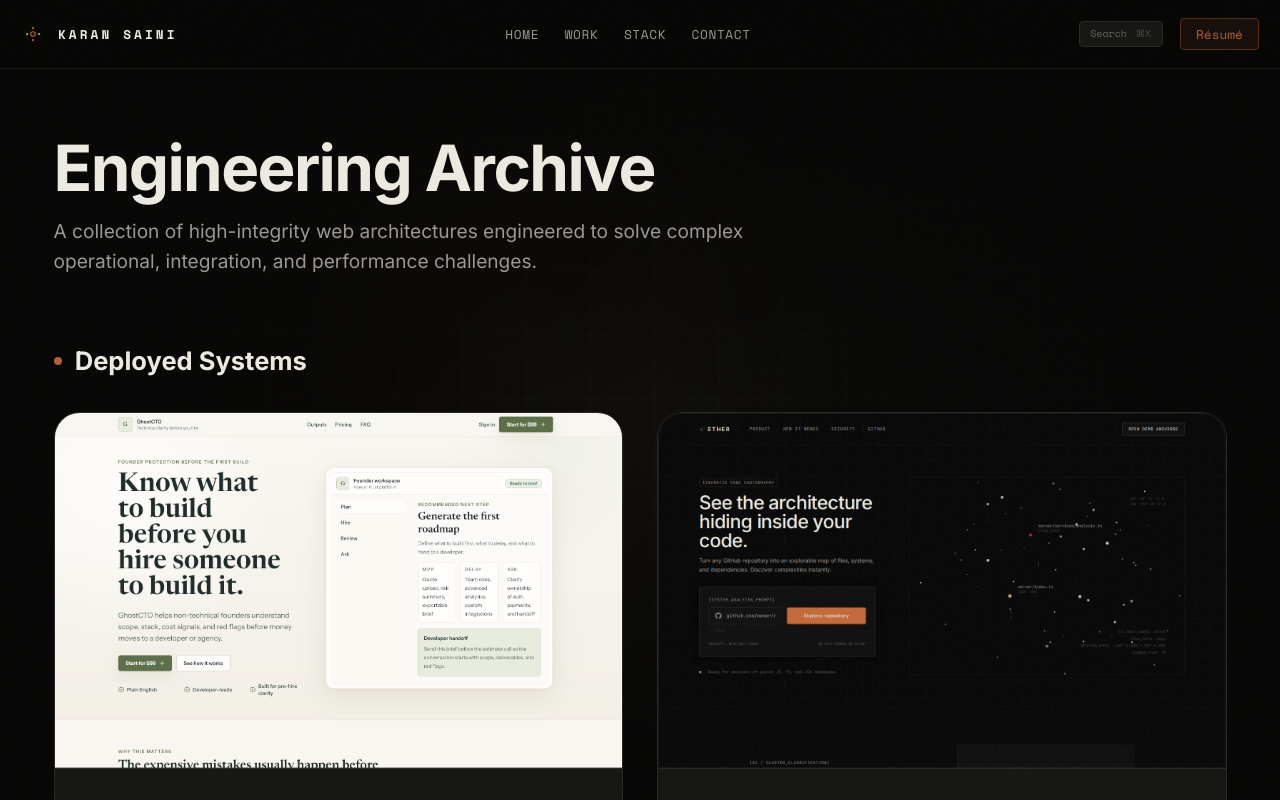
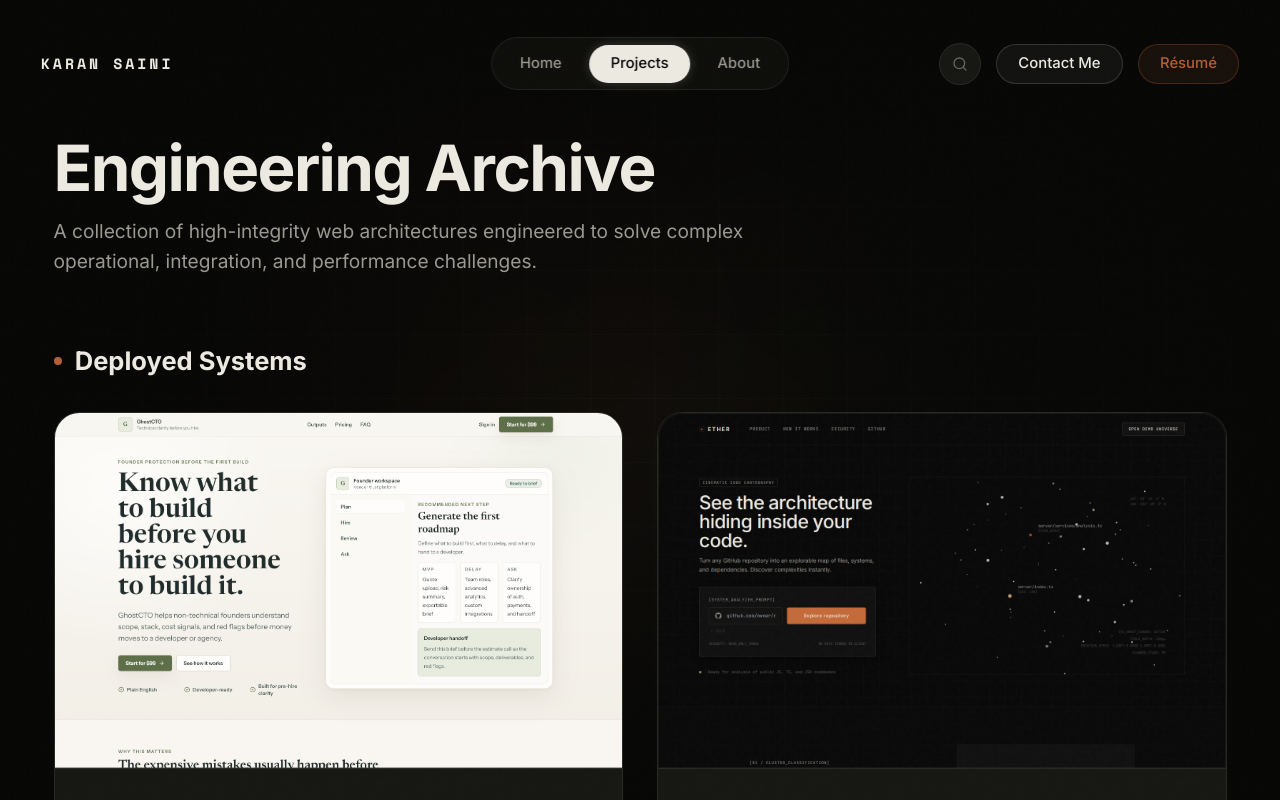
Before and after one commit to karansaini46/portfolio, a Next.js app: page /projects in a window 1280 px wide. Shown: the top 800 px of the page. Built offline with nearby package versions, Linux system fonts and the light colour scheme.

Commit message:
style: harmonize contact modal colors, scale up nav bar, remove brand icon

```diff
--- a/src/components/Navigation.tsx
+++ b/src/components/Navigation.tsx
@@ -3,22 +3,23 @@
 import { useState, useEffect, useRef } from "react";
 import Link from "next/link";
 import { usePathname } from "next/navigation";
-import { motion, AnimatePresence } from "framer-motion";
+import { motion, AnimatePresence, useScroll, useMotionValueEvent } from "framer-motion";
 import { portfolio } from "@/data/portfolio";
 import BrandMark from "@/components/brand/BrandMark";
 
 export default function Navigation() {
   const pathname = usePathname();
   const [mobileMenuOpen, setMobileMenuOpen] = useState(false);
+  const [contactModalOpen, setContactModalOpen] = useState(false);
+  const [isScrolled, setIsScrolled] = useState(false);
+  const { scrollY } = useScroll();
+
   const menuRef = useRef<HTMLDivElement>(null);
   const triggerRef = useRef<HTMLButtonElement>(null);
 
-  const navItems = [
-    { label: "Home", href: "/" },
-    { label: "Work", href: "/work" },
-    { label: "Stack", href: "/#stack" },
-    { label: "Contact", href: "#contact" },
-  ];
+  useMotionValueEvent(scrollY, "change", (latest) => {
+    setIsScrolled(latest > 20);
+  });
 
   const handleToggle = () => {
     setMobileMenuOpen(!mobileMenuOpen);
@@ -26,14 +27,12 @@ export default function Navigation() {
 
   useEffect(() => {
     if (!mobileMenuOpen) return;
-
     const handleKeyDown = (e: KeyboardEvent) => {
       if (e.key === "Escape") {
         setMobileMenuOpen(false);
         triggerRef.current?.focus();
       }
     };
-
     window.addEventListener("keydown", handleKeyDown);
     return () => window.removeEventListener("keydown", handleKeyDown);
   }, [mobileMenuOpen]);
@@ -63,77 +62,87 @@ export default function Navigation() {
         }
       }
     };
-
     window.addEventListener("keydown", handleTab);
     return () => window.removeEventListener("keydown", handleTab);
   }, [mobileMenuOpen]);
 
   return (
+    <>
       <motion.header
-      className="fixed left-0 right-0 top-0 z-50 border-b border-border-subtle bg-background/80 backdrop-blur-md"
-      initial={{ opacity: 0, y: -8 }}
+        className="fixed left-0 right-0 top-0 z-50 flex justify-center w-full pt-4 md:pt-6 px-4"
+        initial={{ opacity: 0, y: -20 }}
         animate={{ opacity: 1, y: 0 }}
-      transition={{ duration: 0.4, ease: "easeOut" }}
+        transition={{ duration: 0.6, ease: [0.16, 1, 0.3, 1] }}
       >
-      <div className="mx-auto flex max-w-[90rem] items-center justify-between px-5 h-16">
-        {/* Left Side: Logo & Wordmark */}
-        <Link href="/" className="flex items-center gap-3 group">
-          <BrandMark size={24} className="transition-transform group-hover:rotate-45" />
-          <span className="font-mono text-xs uppercase tracking-[0.24em] text-text-primary font-bold">
+        <motion.div
+          className={`flex items-center justify-between transition-all duration-300 rounded-2xl w-full max-w-6xl ${
+            isScrolled
+              ? "bg-surface/80 backdrop-blur-xl border border-border-visible shadow-2xl h-16 px-6"
+              : "bg-transparent border-transparent h-[4.5rem] px-3"
+          }`}
+        >
+          {/* Left Side: Logo */}
+          <Link href="/" className="flex items-center group shrink-0">
+            <span className={`font-mono uppercase tracking-[0.2em] text-text-primary font-bold transition-all duration-300 ${isScrolled ? 'text-[11px]' : 'text-sm'}`}>
               {portfolio.personalInfo.name}
             </span>
           </Link>
 
-        {/* Desktop Navigation */}
-        <nav className="hidden md:flex items-center gap-6">
-          {navItems.map((item) => {
-            const isActive =
-              item.href === "/"
-                ? pathname === "/"
-                : item.href === "/work"
-                ? pathname === "/work"
-                : pathname === "/" && item.href.startsWith("/#");
+          {/* Center: Desktop Navigation */}
+          <nav className="hidden md:flex items-center absolute left-1/2 -translate-x-1/2">
+            <div className="flex items-center gap-1.5 p-1.5 rounded-full bg-surface-raised/50 border border-border-subtle backdrop-blur-md">
+              {portfolio.navigation.map((item) => {
+                const isActive = pathname === item.href || (item.href !== "/" && pathname?.startsWith(item.href));
 
                 return (
                   <Link
                     key={item.label}
                     href={item.href}
-                className={`relative font-mono text-xs uppercase tracking-wider py-1.5 transition-colors ${
-                  isActive ? "text-accent-primary" : "text-text-secondary hover:text-text-primary"
+                    className={`relative px-5 py-2 font-sans text-sm font-medium transition-colors rounded-full z-10 ${
+                      isActive ? "text-background" : "text-text-secondary hover:text-text-primary"
                     }`}
                   >
                     {isActive && (
                       <motion.div
-                    layoutId="nav-underline"
-                    className="absolute bottom-0 left-0 right-0 h-0.5 bg-accent-primary"
-                    transition={{ duration: 0.25 }}
+                        layoutId="nav-pill"
+                        className="absolute inset-0 bg-text-primary rounded-full -z-10 shadow-[0_0_12px_rgba(236,233,225,0.2)]"
+                        transition={{ type: "spring", stiffness: 300, damping: 25 }}
                       />
                     )}
                     {item.label}
                   </Link>
                 );
               })}
+            </div>
           </nav>
 
-        {/* Desktop Actions */}
-        <div className="hidden md:flex items-center gap-4">
-          {/* Command trigger helper */}
+          {/* Right: Actions */}
+          <div className="hidden md:flex items-center gap-3.5 shrink-0">
             <button
               onClick={() => window.dispatchEvent(new KeyboardEvent("keydown", { key: "k", metaKey: true }))}
-            className="flex items-center gap-2 rounded border border-border-subtle bg-surface-raised px-2.5 py-1 font-mono text-[10px] text-text-muted hover:border-border-visible transition-colors cursor-pointer"
+              className="group flex items-center justify-center w-10 h-10 rounded-full bg-surface-raised border border-border-subtle hover:border-border-visible hover:bg-surface transition-all cursor-pointer"
               title="Search command palette (⌘K)"
             >
-            <span>Search</span>
-            <kbd className="opacity-60">⌘K</kbd>
+              <svg width="16" height="16" viewBox="0 0 24 24" fill="none" stroke="currentColor" strokeWidth="2" strokeLinecap="round" strokeLinejoin="round" className="text-text-muted group-hover:text-text-primary transition-colors">
+                <circle cx="11" cy="11" r="8"></circle>
+                <line x1="21" y1="21" x2="16.65" y2="16.65"></line>
+              </svg>
             </button>
 
+            <button
+              onClick={() => setContactModalOpen(true)}
+              className="relative overflow-hidden group rounded-full border border-border-visible bg-surface px-5 py-2 font-sans text-sm font-medium text-text-primary transition-all hover:border-text-primary hover:bg-surface-raised"
+            >
+              <span className="relative z-10">Contact Me</span>
+            </button>
             <a
               href={portfolio.socialLinks.resume}
               target="_blank"
               rel="noopener noreferrer"
-            className="rounded border border-accent-primary/40 bg-accent-primary/10 px-3.5 py-1.5 font-mono text-xs text-accent-primary hover:bg-accent-primary hover:text-white transition-colors"
+              className="relative overflow-hidden group rounded-full border border-accent-primary/30 bg-accent-primary/10 px-5 py-2 font-sans text-sm font-medium text-accent-primary transition-all hover:border-accent-primary/50 hover:shadow-[0_0_20px_rgba(180,95,53,0.15)]"
             >
-            Résumé
+              <span className="relative z-10">Résumé</span>
+              <div className="absolute inset-0 bg-accent-primary/20 scale-x-0 origin-left group-hover:scale-x-100 transition-transform duration-300 ease-out" />
             </a>
           </div>
 
@@ -141,65 +150,161 @@ export default function Navigation() {
           <button
             ref={triggerRef}
             aria-expanded={mobileMenuOpen}
-          aria-controls="mobile-nav"
             onClick={handleToggle}
-          className="flex h-10 w-10 flex-col items-center justify-center gap-1.5 md:hidden cursor-pointer"
+            className="flex h-10 w-10 flex-col items-center justify-center gap-1.5 md:hidden cursor-pointer shrink-0 z-50"
           >
-          <span className={`h-0.5 w-5 bg-text-primary transition-transform duration-200 ${mobileMenuOpen ? "translate-y-2 rotate-45" : ""}`} />
-          <span className={`h-0.5 w-5 bg-text-primary transition-opacity duration-200 ${mobileMenuOpen ? "opacity-0" : ""}`} />
-          <span className={`h-0.5 w-5 bg-text-primary transition-transform duration-200 ${mobileMenuOpen ? "-translate-y-2 -rotate-45" : ""}`} />
+            <span className={`h-0.5 w-5 bg-text-primary rounded-full transition-all duration-300 ${mobileMenuOpen ? "translate-y-2 rotate-45" : ""}`} />
+            <span className={`h-0.5 w-5 bg-text-primary rounded-full transition-opacity duration-300 ${mobileMenuOpen ? "opacity-0" : ""}`} />
+            <span className={`h-0.5 w-5 bg-text-primary rounded-full transition-all duration-300 ${mobileMenuOpen ? "-translate-y-2 -rotate-45" : ""}`} />
           </button>
-      </div>
+        </motion.div>
+      </motion.header>
 
-      {/* Mobile Drawer */}
+      {/* Mobile Menu Overlay */}
       <AnimatePresence>
         {mobileMenuOpen && (
           <motion.div
             id="mobile-nav"
             ref={menuRef}
-            className="fixed inset-0 top-16 z-40 bg-background md:hidden flex flex-col justify-between p-6"
-            initial={{ opacity: 0, y: -10 }}
+            className="fixed inset-0 z-40 bg-background/95 backdrop-blur-xl md:hidden flex flex-col justify-center p-8"
+            initial={{ opacity: 0, scale: 0.98 }}
+            animate={{ opacity: 1, scale: 1 }}
+            exit={{ opacity: 0, scale: 0.98 }}
+            transition={{ duration: 0.4, ease: [0.16, 1, 0.3, 1] }}
+          >
+            <div className="flex flex-col gap-8 text-center mt-10">
+              {portfolio.navigation.map((item, i) => (
+                <motion.div
+                  key={item.label}
+                  initial={{ opacity: 0, y: 20 }}
                   animate={{ opacity: 1, y: 0 }}
-            exit={{ opacity: 0, y: -10 }}
-            transition={{ duration: 0.25 }}
+                  transition={{ delay: i * 0.05 + 0.1, duration: 0.4, ease: "easeOut" }}
                 >
-            <div className="flex flex-col gap-6 mt-8">
-              {navItems.map((item) => (
                   <Link
-                  key={item.label}
                     href={item.href}
                     onClick={() => setMobileMenuOpen(false)}
-                  className="font-sans text-2xl font-medium tracking-tight text-text-primary hover:text-accent-primary transition-colors"
+                    className="font-sans text-4xl font-medium tracking-tight text-text-primary hover:text-accent-primary transition-colors"
                   >
                     {item.label}
                   </Link>
+                </motion.div>
               ))}
             </div>
 
-            <div className="flex flex-col gap-4 mb-12">
+            <motion.div
+              className="flex flex-col gap-4 mt-16"
+              initial={{ opacity: 0, y: 20 }}
+              animate={{ opacity: 1, y: 0 }}
+              transition={{ delay: 0.3, duration: 0.4 }}
+            >
+              <button
+                onClick={() => {
+                  setMobileMenuOpen(false);
+                  setContactModalOpen(true);
+                }}
+                className="flex min-h-[52px] items-center justify-center rounded-xl border border-border-visible bg-surface font-sans text-sm font-medium text-text-primary active:bg-surface-raised transition-colors"
+              >
+                Contact Me
+              </button>
               <a
                 href={portfolio.socialLinks.resume}
                 target="_blank"
                 rel="noopener noreferrer"
                 onClick={() => setMobileMenuOpen(false)}
-                className="flex min-h-12 items-center justify-center rounded border border-accent-primary/40 bg-accent-primary/10 font-mono text-sm text-accent-primary hover:bg-accent-primary hover:text-white transition-colors"
+                className="flex min-h-[52px] items-center justify-center rounded-xl border border-accent-primary/40 bg-accent-primary/10 font-sans text-sm font-medium text-accent-primary active:bg-accent-primary/20 transition-colors"
               >
                 View Résumé
               </a>
               <button
                 onClick={() => {
                   setMobileMenuOpen(false);
-                  // Dispatch trigger
                   window.dispatchEvent(new KeyboardEvent("keydown", { key: "k", metaKey: true }));
                 }}
-                className="flex min-h-12 items-center justify-center gap-2 rounded border border-border-subtle bg-surface-raised font-mono text-sm text-text-secondary cursor-pointer"
+                className="flex min-h-[52px] items-center justify-center gap-2 rounded-xl border border-border-subtle bg-surface-raised font-sans text-sm font-medium text-text-secondary active:bg-surface transition-colors"
               >
-                Open Command Palette <kbd className="opacity-60 text-xs">⌘K</kbd>
+                Search <kbd className="font-mono text-[10px] uppercase tracking-widest bg-surface px-1.5 py-0.5 rounded border border-border-visible">⌘K</kbd>
               </button>
-            </div>
+            </motion.div>
           </motion.div>
         )}
       </AnimatePresence>
-    </motion.header>
+      {/* Funky Contact Modal */}
+      <AnimatePresence>
+        {contactModalOpen && (
+          <motion.div
+            className="fixed inset-0 z-[100] flex flex-col items-center justify-center bg-background/95 backdrop-blur-md p-4 overflow-hidden"
+            initial={{ opacity: 0 }}
+            animate={{ opacity: 1 }}
+            exit={{ opacity: 0 }}
+          >
+            <button
+              onClick={() => setContactModalOpen(false)}
+              className="absolute top-6 right-6 md:top-12 md:right-12 w-12 h-12 flex items-center justify-center rounded-full bg-surface border border-border-visible text-text-primary hover:bg-surface-raised transition-colors z-50 group"
+            >
+              <svg width="24" height="24" viewBox="0 0 24 24" fill="none" stroke="currentColor" strokeWidth="2" strokeLinecap="round" strokeLinejoin="round" className="group-hover:rotate-90 transition-transform duration-300">
+                <line x1="18" y1="6" x2="6" y2="18"></line>
+                <line x1="6" y1="6" x2="18" y2="18"></line>
+              </svg>
+            </button>
+
+            <motion.h2
+              className="text-4xl md:text-6xl lg:text-7xl font-sans font-bold mb-16 text-center max-w-4xl tracking-tight text-text-primary"
+              initial={{ scale: 0.8, opacity: 0, rotate: -5, y: 50 }}
+              animate={{ scale: 1, opacity: 1, rotate: 0, y: 0 }}
+              transition={{ type: "spring", bounce: 0.6, duration: 0.8 }}
+            >
+              How would you like to bother me today?
+            </motion.h2>
+
+            <div className="flex flex-wrap justify-center items-center gap-6 md:gap-8 max-w-4xl relative z-10">
+              {[
+                { name: "Shoot an Email", href: `mailto:${portfolio.socialLinks.email}`, styles: "bg-accent-primary/10 text-accent-primary border-accent-primary/30 hover:bg-accent-primary hover:text-background hover:border-accent-primary hover:shadow-[0_0_30px_rgba(180,95,53,0.3)]" },
+                { name: "Stalk my GitHub", href: portfolio.socialLinks.github, styles: "bg-surface-raised text-text-primary border-border-visible hover:bg-text-primary hover:text-background hover:border-text-primary hover:shadow-[0_0_30px_rgba(236,233,225,0.15)]" },
+                { name: "Professional Flexing", href: portfolio.socialLinks.linkedin, styles: "bg-accent-secondary/10 text-accent-secondary border-accent-secondary/30 hover:bg-accent-secondary hover:text-background hover:border-accent-secondary hover:shadow-[0_0_30px_rgba(156,165,121,0.3)]" },
+                { name: "Doomscroll my X", href: portfolio.socialLinks.x, styles: "bg-accent-gold/10 text-accent-gold border-accent-gold/30 hover:bg-accent-gold hover:text-background hover:border-accent-gold hover:shadow-[0_0_30px_rgba(208,181,120,0.3)]" },
+                { name: "Judge my Résumé", href: portfolio.socialLinks.resume, styles: "bg-danger/10 text-danger border-danger/30 hover:bg-danger hover:text-background hover:border-danger hover:shadow-[0_0_30px_rgba(185,78,72,0.3)]" },
+              ].map((link, i) => {
+                const deterministicRotate = (i % 2 === 0 ? 1 : -1) * (5 + (i * 2)); // deterministic rotation
+                return (
+                  <motion.a
+                    key={link.name}
+                    href={link.href}
+                    target="_blank"
+                    rel="noopener noreferrer"
+                    className={`px-8 py-5 rounded-full border-2 text-lg md:text-xl font-bold shadow-xl transition-all duration-300 cursor-pointer ${link.styles}`}
+                    initial={{ y: 150, opacity: 0, scale: 0 }}
+                    animate={{ y: 0, opacity: 1, scale: 1 }}
+                    transition={{
+                      type: "spring",
+                      stiffness: 300,
+                      damping: 15,
+                      delay: i * 0.08 + 0.2
+                    }}
+                    whileHover={{
+                      scale: 1.15,
+                      rotate: deterministicRotate,
+                      transition: { type: "spring", stiffness: 400, damping: 10 }
+                    }}
+                    whileTap={{ scale: 0.9 }}
+                  >
+                    {link.name}
+                  </motion.a>
+                )
+              })}
+            </div>
+
+            <motion.div
+               className="mt-20 font-mono text-xs uppercase tracking-widest text-text-muted text-center"
+               initial={{ opacity: 0, y: 20 }}
+               animate={{ opacity: 1, y: 0 }}
+               transition={{ delay: 1.2, duration: 0.5 }}
+            >
+               (Warning: I might actually reply fast)
+            </motion.div>
+          </motion.div>
+        )}
+      </AnimatePresence>
+    </>
   );
 }
+// Force clean recompile
```
Lines whose indentation alone changed are shown as unchanged.
